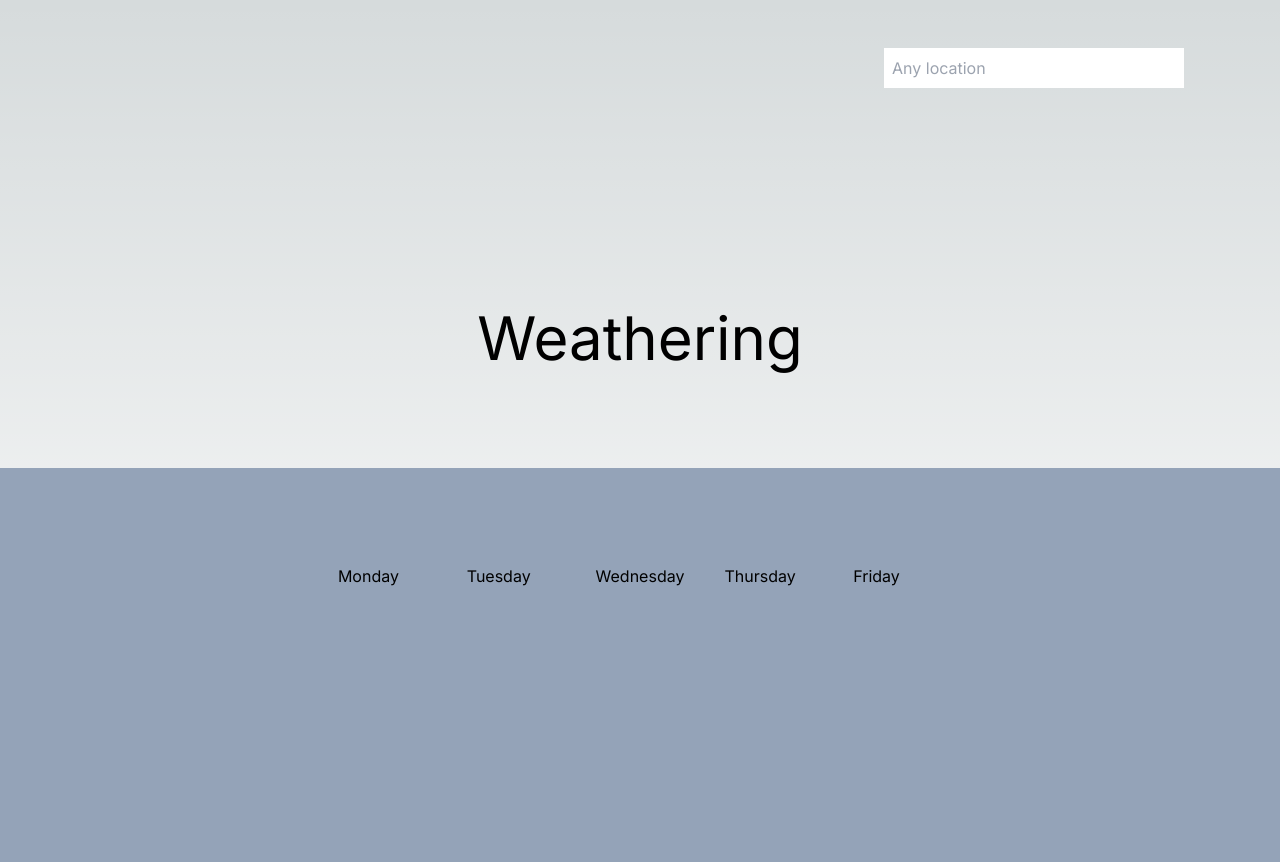
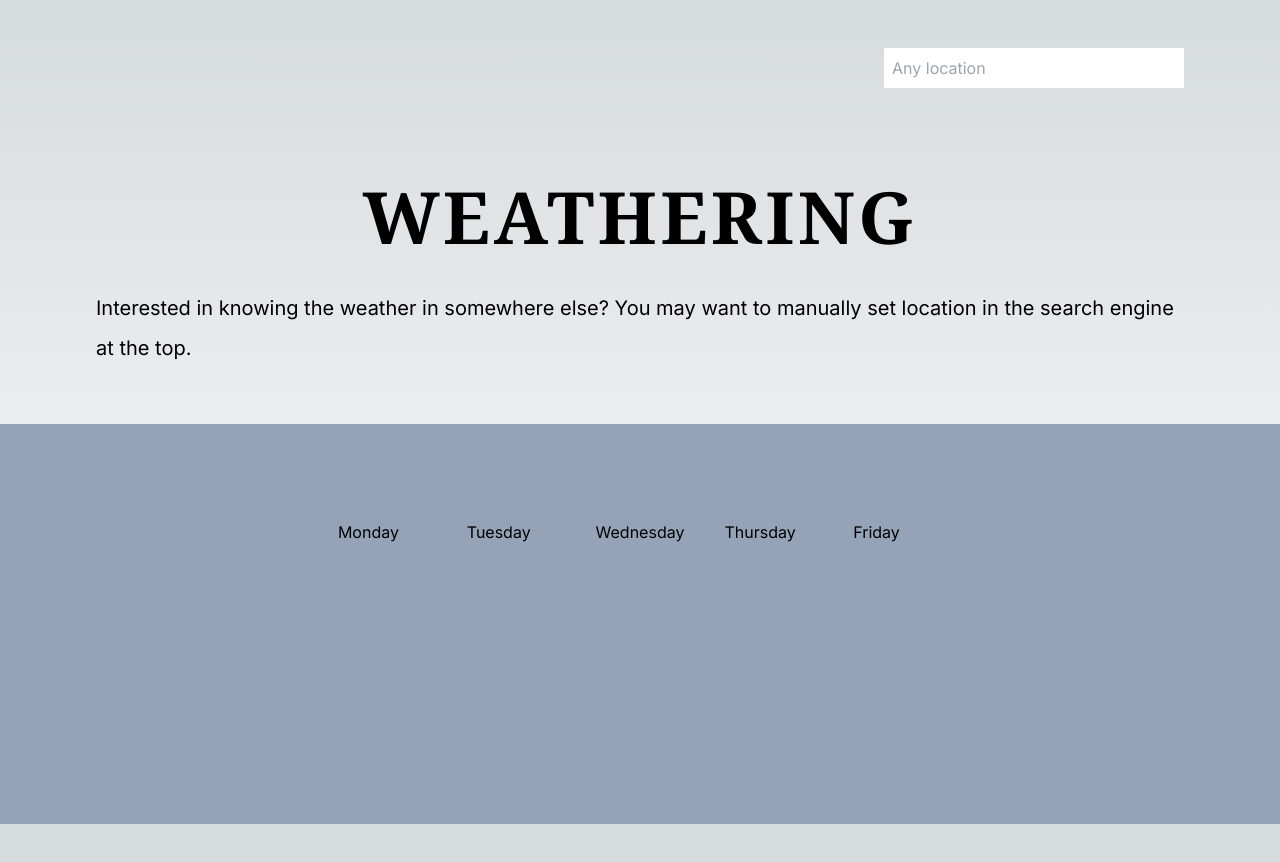
Before and after one commit to kamiviolet/weathering, a Next.js app: page / in a window 1280 px wide. Shown: the top 862 px of the page. After the commit the page ends 824 px from the top, so only its background shows below. Built offline with nearby package versions, Linux system fonts and the light colour scheme; no server answers.

Commit message:
add header component

```diff
--- a/src/components/header.tsx
+++ b/src/components/header.tsx
@@ -2,15 +2,11 @@ import { Address } from "@/types";
 
 export default function Header({address}: {address: Address | null}) {
     return (
-        <div className="my-10">
-            <h1 className="text-6xl small-caps text-center pt-[3em] pb-[1em]">
+        <div className="z-20 py-14">
+            <h1 className="text-7xl tracking-wider uppercase font-extrabold font-serif text-center leading-loose">
                 { address?.country || 'Weathering' }
             </h1>
-            {
-                address
-                ? <></>
-                : <p>Interested in knowing the weather in somewhere else? You may want to manually set location in the search engine at the top.</p>
-            }
+            <p className="text-xl leading-loose">Interested in knowing the weather in somewhere else? You may want to manually set location in the search engine at the top.</p>
         </div>
     )
 }
```
